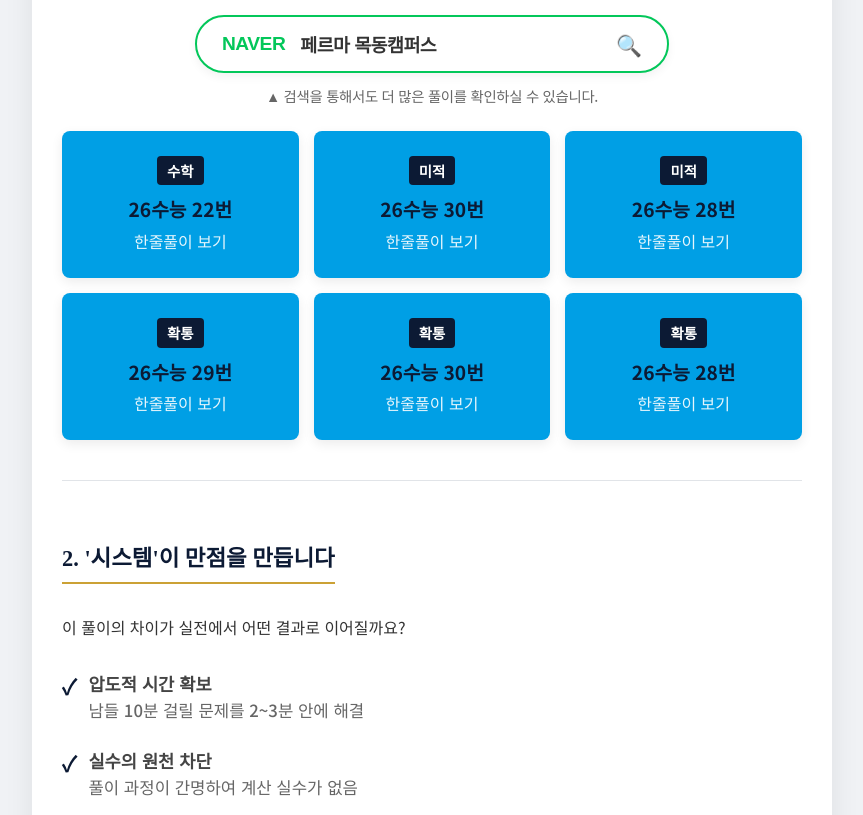
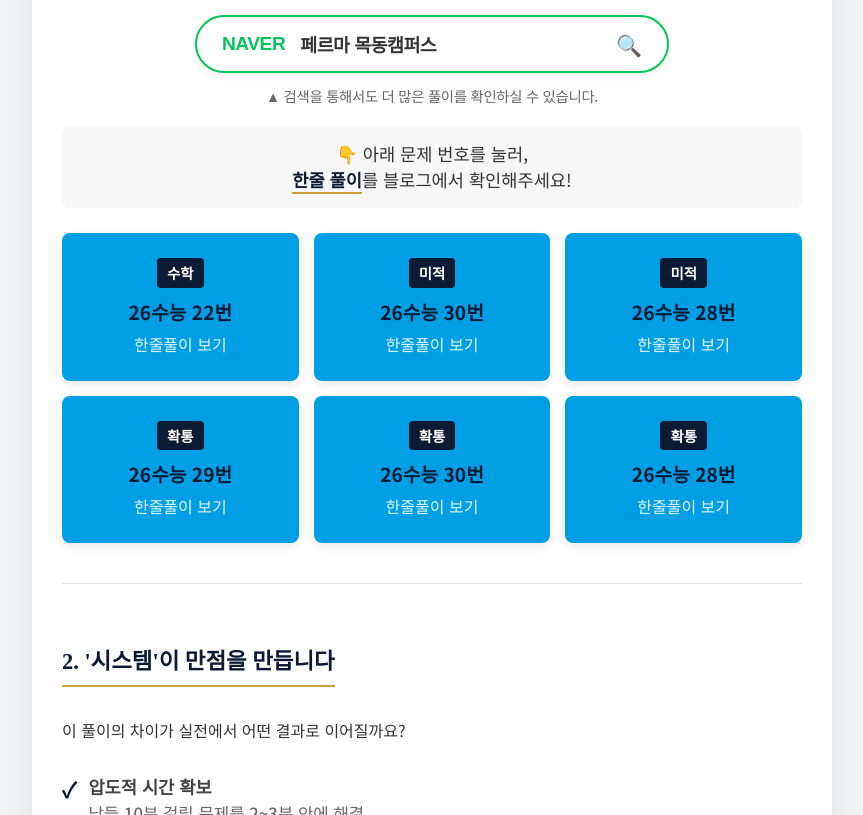
Before and after one commit to sasam712-droid/fermat, a plain HTML site: page index.html in a window 1280 px wide. Shown: the part 980-1795 px from the top of the page, without its empty margins (208-1071 px from the left). Drawn offline with Linux system fonts and the light colour scheme.

Commit message:
Update index.html
문구추가

```diff
--- a/index.html
+++ b/index.html
@@ -111,7 +111,7 @@
         /* --- 네이버 검색창 구현 --- */
         .naver-search-container {
             text-align: center;
-            margin: 35px 0 25px 0;
+            margin: 35px 0 20px 0; /* 아래쪽 여백 살짝 줄임 (안내문구와 가까워지도록) */
             padding: 0 10px;
         }
         .naver-search-box {
@@ -155,6 +155,23 @@
             letter-spacing: -0.3px;
         }
 
+        /* --- [신규 추가] 갤러리 클릭 유도 문구 스타일 --- */
+        .gallery-guide-text {
+            text-align: center;
+            margin: 10px 0 25px 0;
+            font-size: 1.1em;
+            color: #333;
+            line-height: 1.5;
+            background-color: rgba(12, 26, 52, 0.03); /* 아주 연한 배경으로 구분감 */
+            padding: 15px;
+            border-radius: 8px;
+        }
+        .gallery-guide-text b {
+            color: #0C1A34;
+            font-weight: 700;
+            border-bottom: 2px solid #CBA135; /* 골드 밑줄 강조 */
+        }
+
         /* --- 3. 갤러리 --- */
         .section-title {
             font-family: 'Noto Serif KR', serif;
@@ -170,7 +187,7 @@
             display: grid;
             grid-template-columns: repeat(auto-fit, minmax(200px, 1fr));
             gap: 15px;
-            margin-top: 25px;
+            margin-top: 15px;
         }
 
         .thumbnail-link {
@@ -477,6 +494,12 @@
                     <span class="search-icon">🔍</span>
                 </div>
                 <p class="guide-text">▲ 검색을 통해서도 더 많은 풀이를 확인하실 수 있습니다.</p>
+            </div>
+
+            <!-- [신규 추가] 클릭 유도 문구 -->
+            <div class="gallery-guide-text">
+                👇 아래 문제 번호를 눌러,<br>
+                <b>한줄 풀이</b>를 블로그에서 확인해주세요!
             </div>
 
             <!-- 2026 수능 최신 풀이 갤러리 -->
```
